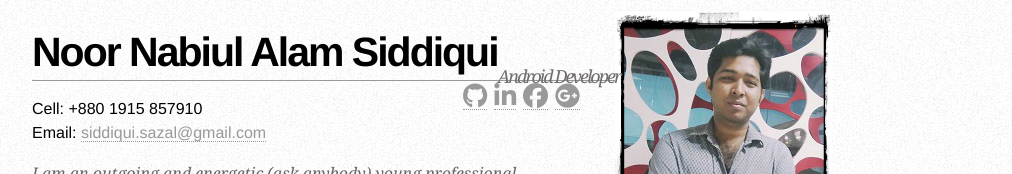
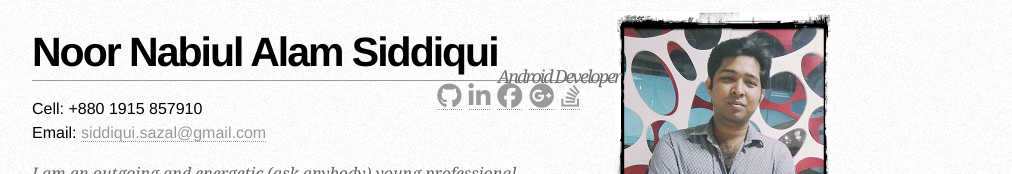
Before and after one commit to sazal-ns/sazal-ns.github.io, a plain HTML site: page index.html in a window 1280 px wide. Shown: the top 174 px of the page, without its empty margins (208-1220 px from the left). Drawn offline with Linux system fonts and the light colour scheme.

Commit message:
Update index.html
add stackoverflow

```diff
--- a/index.html
+++ b/index.html
@@ -48,6 +48,7 @@
                 <a class="fa fa-linkedin" href="https://bd.linkedin.com/in/sazalns" target="_blank"></a>
                 <a class="fa fa-facebook-official" href="https://www.facebook.com/sazal.ns" target="_blank"></a>
                 <a class="fa fa-google-plus-official" href="https://plus.google.com/u/0/+SazalSiddiqui" target="_blank"></a>
+                <a class="fa fa-stack-overflow" href="https://stackoverflow.com/users/4357771/noor-nabiul-alam-siddiqui?tab=profile" target="_blank"></a>
             </p>
 
             <p>
```
